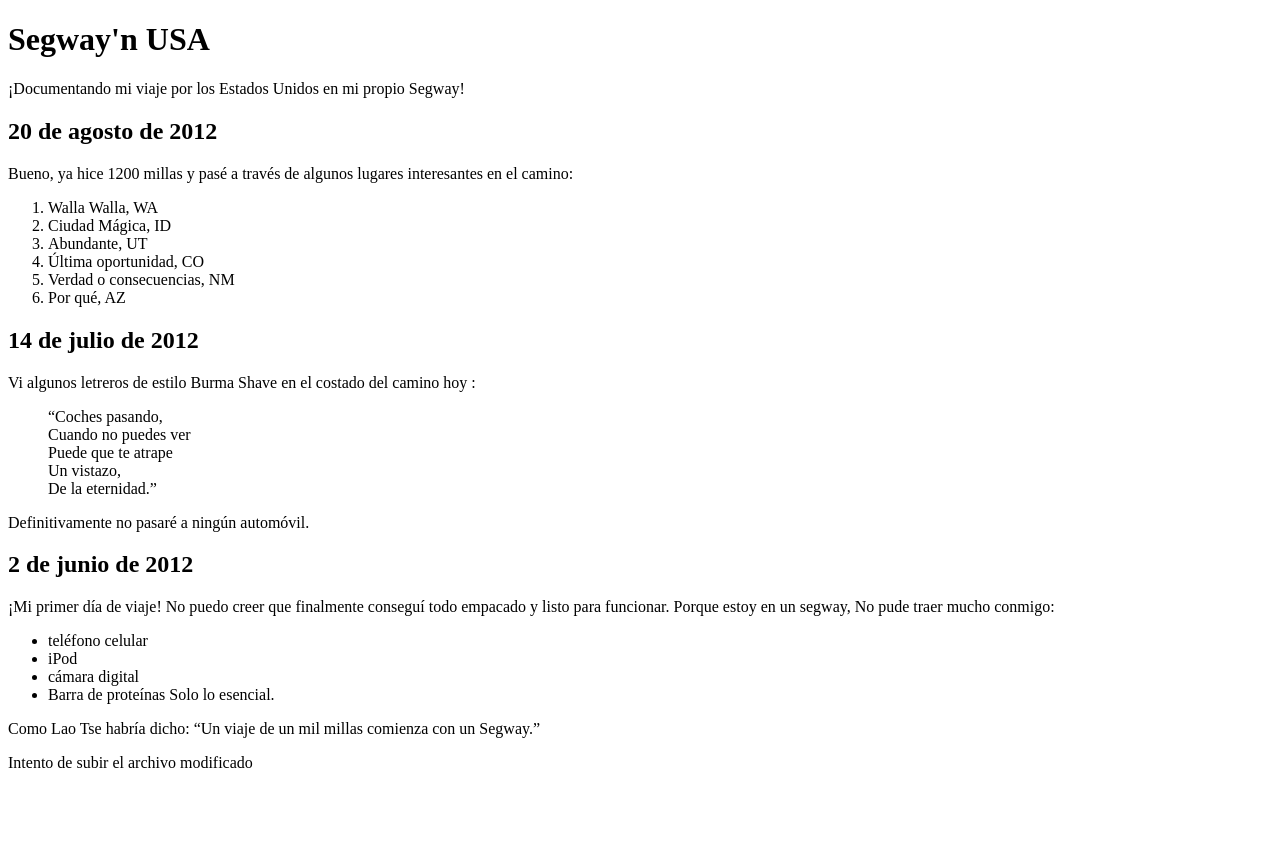
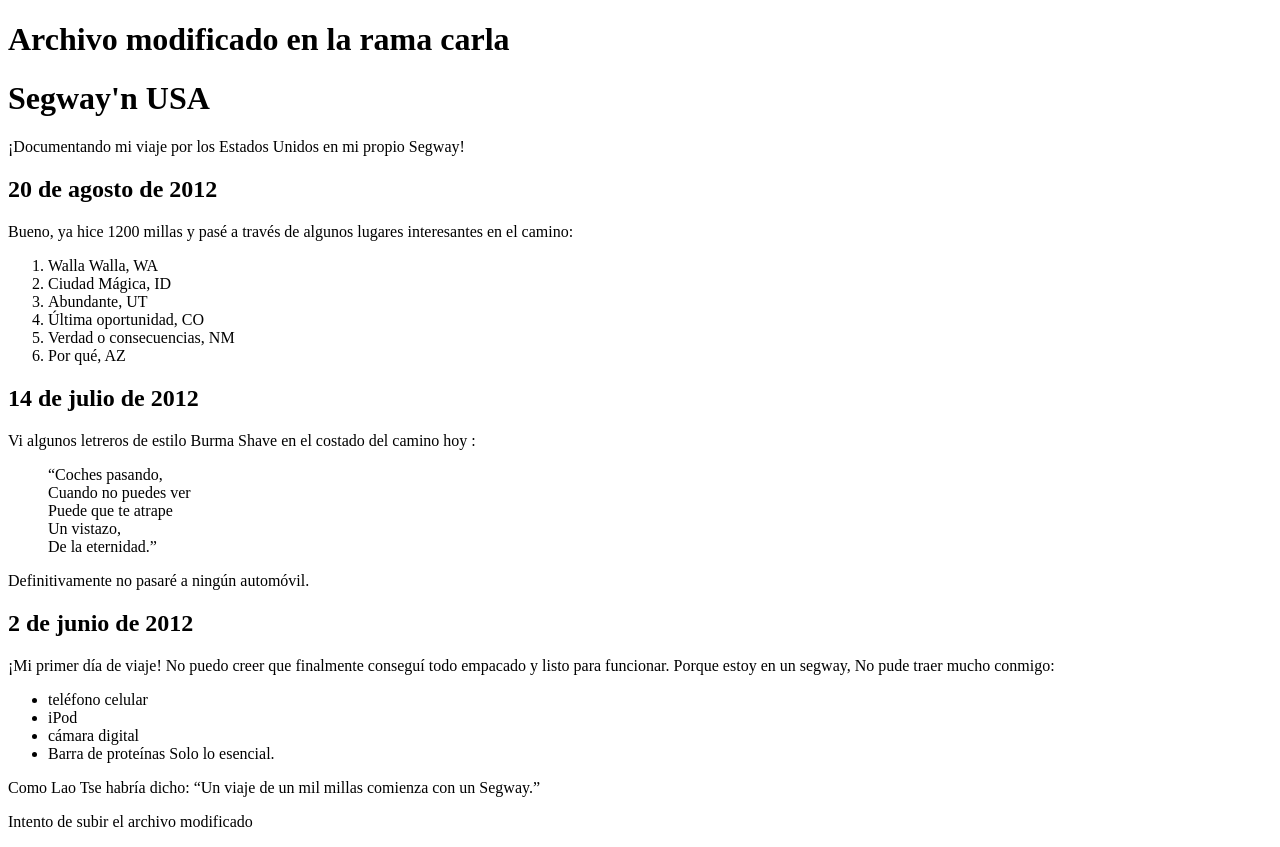
Before and after one commit to carjavtol/Proyecto_GIT_GITHUB, a plain HTML site: page Index.html in a window 1280 px wide. Before the commit the page ends 800 px from the top, so only its background shows below. Drawn offline with Linux system fonts and the light colour scheme.

Commit message:
Index modificado en la rama carla

```diff
--- a/Index.html
+++ b/Index.html
@@ -7,6 +7,7 @@
   </head>
 
   <body>
+    <h1>Archivo modificado en la rama carla</h1>
 
     <h1>Segway'n USA</h1>
     <p>¡Documentando mi viaje por los Estados Unidos
```
